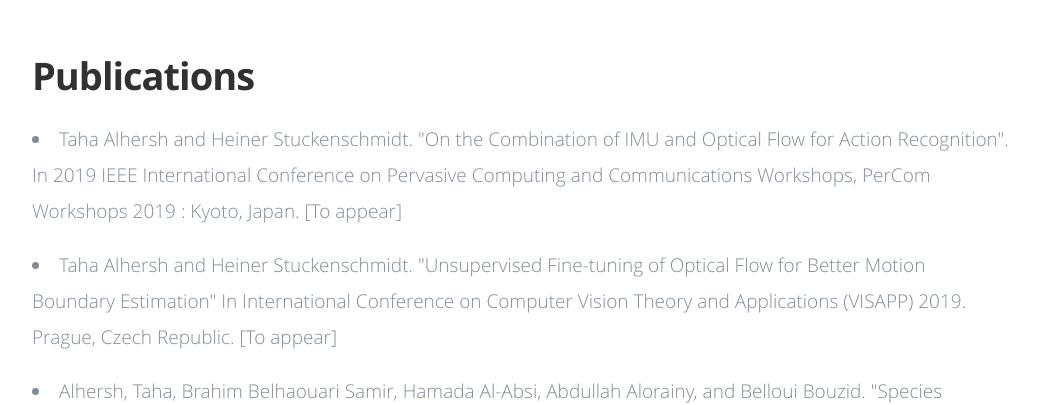
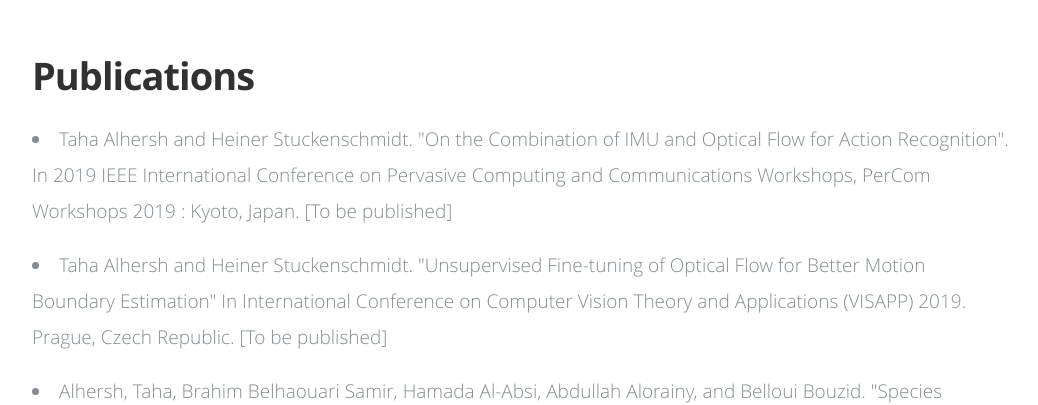
Before and after one commit to alhersh/alhersh.github.io, a plain HTML site: page index.html in a window 1280 px wide. Shown: the part 3000-3405 px from the top of the page, without its empty margins (118-1156 px from the left). Drawn offline with nearby package versions, Linux system fonts and the light colour scheme; files whose address does not match are found by name.

Commit message:
Update index.html

```diff
--- a/index.html
+++ b/index.html
@@ -252,8 +252,8 @@
 
             <p class="lead add-bottom">
 
-            <li>Taha Alhersh and Heiner Stuckenschmidt. "On the Combination of IMU and Optical Flow for Action Recognition". In 2019 IEEE International Conference on Pervasive Computing and Communications Workshops, PerCom Workshops 2019 : Kyoto, Japan. [To appear]</li>
-            <li>Taha Alhersh and Heiner Stuckenschmidt. "Unsupervised Fine-tuning of Optical Flow for Better Motion Boundary Estimation" In International Conference on Computer Vision Theory and Applications (VISAPP) 2019. Prague, Czech Republic. [To appear]</li>
+            <li>Taha Alhersh and Heiner Stuckenschmidt. "On the Combination of IMU and Optical Flow for Action Recognition". In 2019 IEEE International Conference on Pervasive Computing and Communications Workshops, PerCom Workshops 2019 : Kyoto, Japan. [To be published]</li>
+            <li>Taha Alhersh and Heiner Stuckenschmidt. "Unsupervised Fine-tuning of Optical Flow for Better Motion Boundary Estimation" In International Conference on Computer Vision Theory and Applications (VISAPP) 2019. Prague, Czech Republic. [To be published]</li>
             <li>Alhersh, Taha, Brahim Belhaouari Samir, Hamada Al-Absi, Abdullah Alorainy, and Belloui Bouzid. "Species identification using part of DNA sequence: Evidence from machine learning algorithms." In Proceedings of the 9th EAI International Conference on Bio-inspired Information and Communications Technologies (formerly BIONETICS), pp. 490-494. ICST (Institute for Computer Sciences, Social-Informatics and Telecommunications Engineering), 2016.<a href="https://dl.acm.org/citation.cfm?id=2954773" target="_blank" title="Paper"><i class="fa fa-file"></i></a> </li>
             <li>Al-Absi, Hamada RH, Brahim Belhaouari Samir, Taha Alhersh, and Suziah Sulaiman. "On the combination of wavelet and curvelet for feature extraction to classify lung cancer on chest radiographs." In 2013 35th Annual International Conference of the IEEE Engineering in Medicine and Biology Society (EMBC), pp. 3674-3677. IEEE, 2013. <a href="https://www.ncbi.nlm.nih.gov/pubmed/24110527" target="_blank" title="Paper"><i class="fa fa-file"></i></a> </li>
             <li>Yusof, Yuhanis, Taha Alhersh, Massudi Mahmuddin, and Aniza Mohamed Din. "Source Code Classiﬁcation using Latent Semantic Indexing with Structural and Frequency Term Weighting." Research Journal of Applied Sciences 7, no. 5 (2012): 266-271.<a href="http://www.medwelljournals.com/abstract/?doi=rjasci.2012.266.271" target="_blank" title="Paper"><i class="fa fa-file"></i></a> </li>
```
